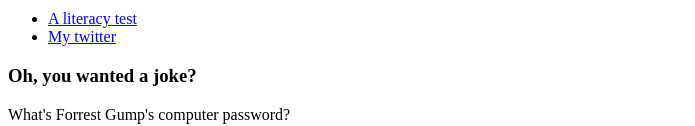
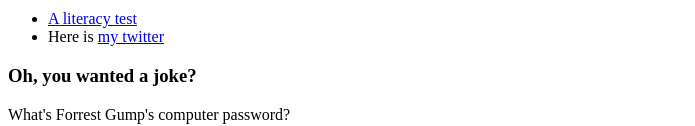
Before and after one commit to J4502-SS18/MatthewHall-Class, a plain HTML site: page index.html in a window 1280 px wide. Shown: the part 559-685 px from the top of the page, without its empty margins (0-695 px from the left). Drawn offline with Linux system fonts and the light colour scheme.

Commit message:
Fixing up the twitter link

```diff
--- a/index.html
+++ b/index.html
@@ -19,9 +19,8 @@
   </a>
     <ul>
       <li> <a href="README.md"> A literacy test </a> </li>
-      <li> <a href="https://www.twitter.com/mlhall00"> My twitter</a> </li>
+      <li> Here is <a href="https://www.twitter.com/mlhall00"> my twitter</a> </li>
     </ul>
-
 <h3> Oh, you wanted a joke? </h3>
 <p> What's Forrest Gump's computer password? </p>
 <p> Answer: 1Forrest1 </p>
```
